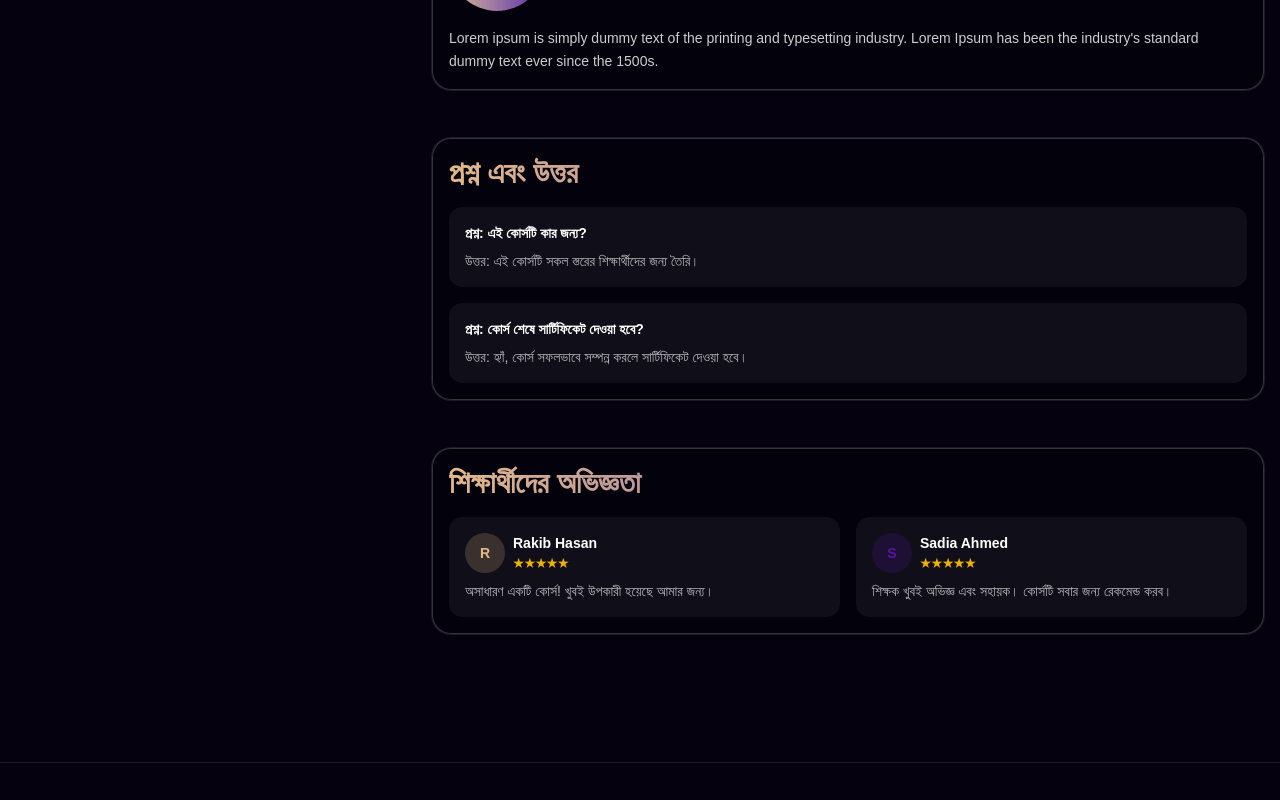
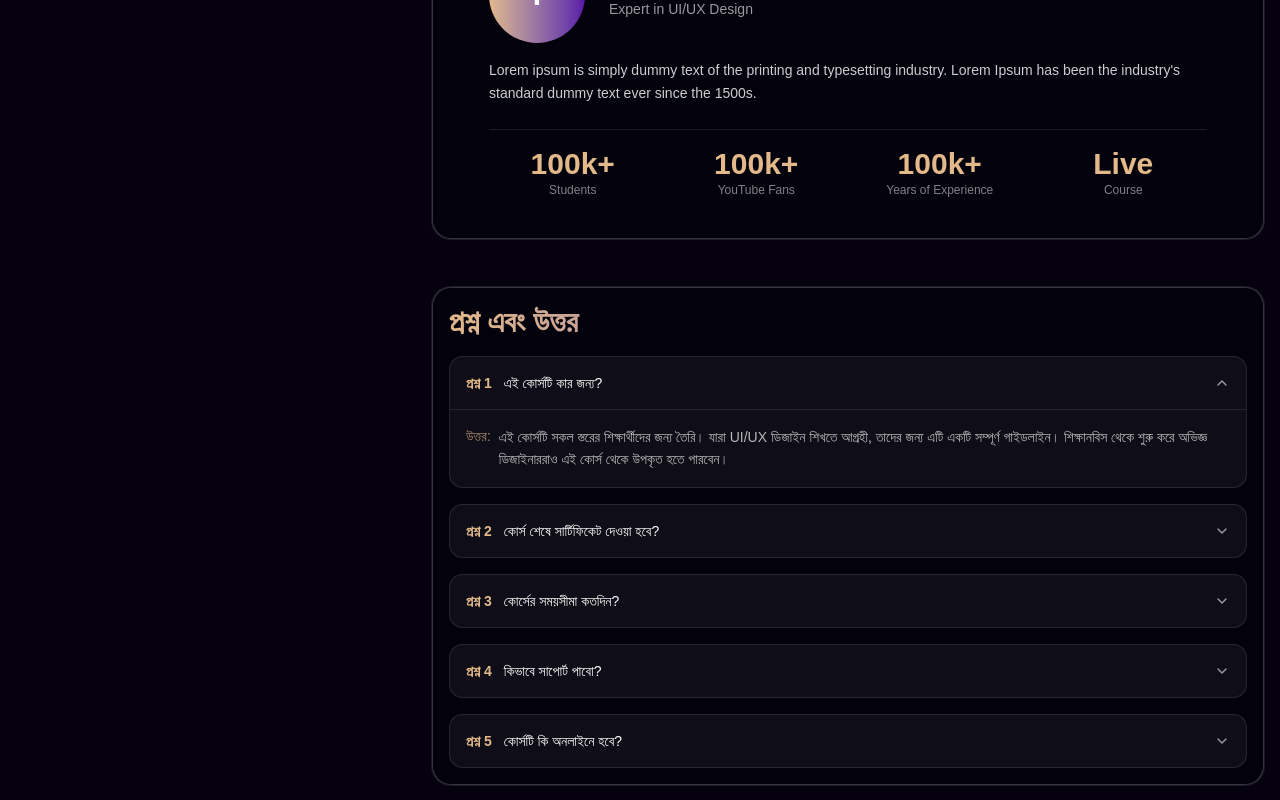
Before and after one commit to gmitsolution3/ai-learning-academy, a Next.js app: page /courses/advanced-javascript-concepts in a window 1280 px wide. Shown: the part 2160-2960 px from the top of the page. Built offline with nearby package versions, Linux system fonts and the light colour scheme; a web font is replaced by a local one.

Commit message:
course detail page added

```diff
--- a/components/CourseDetail/CourseDetail.tsx
+++ b/components/CourseDetail/CourseDetail.tsx
@@ -27,11 +27,6 @@ export default function CourseDetail() {
     },
     { id: "teacher", title: "যার কাছ থেকে শিখবেন", icon: Speech },
     { id: "qna", title: "প্রশ্ন এবং উত্তর", icon: Laptop },
-    {
-      id: "reviews",
-      title: "শিক্ষার্থীদের অভিজ্ঞতা",
-      icon: ListChecks,
-    },
   ];
 
   const scrollToSection = (id: string) => {
--- a/components/CourseDetail/CourseDetailContent.tsx
+++ b/components/CourseDetail/CourseDetailContent.tsx
@@ -16,6 +16,7 @@ import {
   Shield,
 } from "lucide-react";
 import CourseCurriculum from "./CourseCurriculum";
+import CourseQNA from "./CourseQNA";
 
 const modules = [
   {
@@ -152,7 +153,7 @@ export default function CourseDetailContent() {
 
       {/* Section 3 - Teacher */}
       <section id="teacher" className="scroll-mt-24">
-        <Card className="border border-white/20 bg-[#03050A]/50 backdrop-blur-sm">
+        <Card className="border border-white/20 bg-[#03050A]/50 backdrop-blur-sm p-10">
           <CardHeader>
             <CardTitle className="text-2xl md:text-3xl font-bold bg-gradient-to-r from-secondary to-primary bg-clip-text text-transparent">
               যার কাছ থেকে শিখবেন
@@ -174,97 +175,48 @@ export default function CourseDetailContent() {
                 </p>
               </div>
             </div>
+
             <p className="text-white/80 leading-relaxed mt-4">
               Lorem ipsum is simply dummy text of the printing and
               typesetting industry. Lorem Ipsum has been the
               industry's standard dummy text ever since the 1500s.
             </p>
-          </CardContent>
-        </Card>
-      </section>
 
-      {/* Section 4 - Q&A */}
-      <section id="qna" className="scroll-mt-24">
-        <Card className="border border-white/20 bg-[#03050A]/50 backdrop-blur-sm">
-          <CardHeader>
-            <CardTitle className="text-2xl md:text-3xl font-bold bg-gradient-to-r from-secondary to-primary bg-clip-text text-transparent">
-              প্রশ্ন এবং উত্তর
-            </CardTitle>
-          </CardHeader>
-          <CardContent>
-            <div className="space-y-4">
-              <div className="p-4 rounded-lg bg-white/5">
-                <h4 className="font-semibold text-white mb-2">
-                  প্রশ্ন: এই কোর্সটি কার জন্য?
-                </h4>
-                <p className="text-white/70">
-                  উত্তর: এই কোর্সটি সকল স্তরের শিক্ষার্থীদের জন্য
-                  তৈরি।
+            {/* Statistics Section */}
+            <div className="grid grid-cols-2 md:grid-cols-4 gap-4 mt-6 pt-4 border-t border-white/10">
+              <div className="text-center">
+                <p className="text-2xl md:text-3xl font-bold text-secondary">
+                  100k+
+                </p>
+                <p className="text-xs text-white/50">Students</p>
+              </div>
+              <div className="text-center">
+                <p className="text-2xl md:text-3xl font-bold text-secondary">
+                  100k+
+                </p>
+                <p className="text-xs text-white/50">YouTube Fans</p>
+              </div>
+              <div className="text-center">
+                <p className="text-2xl md:text-3xl font-bold text-secondary">
+                  100k+
+                </p>
+                <p className="text-xs text-white/50">
+                  Years of Experience
                 </p>
               </div>
-              <div className="p-4 rounded-lg bg-white/5">
-                <h4 className="font-semibold text-white mb-2">
-                  প্রশ্ন: কোর্স শেষে সার্টিফিকেট দেওয়া হবে?
-                </h4>
-                <p className="text-white/70">
-                  উত্তর: হ্যাঁ, কোর্স সফলভাবে সম্পন্ন করলে সার্টিফিকেট
-                  দেওয়া হবে।
+              <div className="text-center">
+                <p className="text-2xl md:text-3xl font-bold text-secondary">
+                  Live
                 </p>
+                <p className="text-xs text-white/50">Course</p>
               </div>
             </div>
           </CardContent>
         </Card>
       </section>
 
-      {/* Section 5 - Reviews */}
-      <section id="reviews" className="scroll-mt-24">
-        <Card className="border border-white/20 bg-[#03050A]/50 backdrop-blur-sm">
-          <CardHeader>
-            <CardTitle className="text-2xl md:text-3xl font-bold bg-gradient-to-r from-secondary to-primary bg-clip-text text-transparent">
-              শিক্ষার্থীদের অভিজ্ঞতা
-            </CardTitle>
-          </CardHeader>
-          <CardContent>
-            <div className="grid grid-cols-1 md:grid-cols-2 gap-4">
-              <div className="p-4 rounded-lg bg-white/5">
-                <div className="flex items-center gap-2 mb-2">
-                  <div className="w-10 h-10 rounded-full bg-secondary/20 flex items-center justify-center">
-                    <span className="font-bold text-secondary">
-                      R
-                    </span>
-                  </div>
-                  <div>
-                    <p className="font-semibold text-white">
-                      Rakib Hasan
-                    </p>
-                    <div className="flex text-yellow-500">★★★★★</div>
-                  </div>
-                </div>
-                <p className="text-white/70 text-sm">
-                  অসাধারণ একটি কোর্স! খুবই উপকারী হয়েছে আমার জন্য।
-                </p>
-              </div>
-              <div className="p-4 rounded-lg bg-white/5">
-                <div className="flex items-center gap-2 mb-2">
-                  <div className="w-10 h-10 rounded-full bg-primary/20 flex items-center justify-center">
-                    <span className="font-bold text-primary">S</span>
-                  </div>
-                  <div>
-                    <p className="font-semibold text-white">
-                      Sadia Ahmed
-                    </p>
-                    <div className="flex text-yellow-500">★★★★★</div>
-                  </div>
-                </div>
-                <p className="text-white/70 text-sm">
-                  শিক্ষক খুবই অভিজ্ঞ এবং সহায়ক। কোর্সটি সবার জন্য
-                  রেকমেন্ড করব।
-                </p>
-              </div>
-            </div>
-          </CardContent>
-        </Card>
-      </section>
+      {/* Section 4 - Q&A */}
+      <CourseQNA />
     </div>
   );
 }
--- /dev/null
+++ b/components/CourseDetail/CourseQNA.tsx
@@ -0,0 +1,132 @@
+"use client";
+
+import { useState, useRef, useEffect } from "react";
+import {
+  Card,
+  CardContent,
+  CardHeader,
+  CardTitle,
+} from "@/components/ui/card";
+import { ChevronDown } from "lucide-react";
+
+export default function CourseQNA() {
+  const [openQuestions, setOpenQuestions] = useState<number[]>([0]);
+  const [heights, setHeights] = useState<{ [key: number]: number }>(
+    {},
+  );
+  const contentRefs = useRef<{
+    [key: number]: HTMLDivElement | null;
+  }>({});
+
+  const qnaData = [
+    {
+      question: "এই কোর্সটি কার জন্য?",
+      answer:
+        "এই কোর্সটি সকল স্তরের শিক্ষার্থীদের জন্য তৈরি। যারা UI/UX ডিজাইন শিখতে আগ্রহী, তাদের জন্য এটি একটি সম্পূর্ণ গাইডলাইন। শিক্ষানবিস থেকে শুরু করে অভিজ্ঞ ডিজাইনাররাও এই কোর্স থেকে উপকৃত হতে পারবেন।",
+    },
+    {
+      question: "কোর্স শেষে সার্টিফিকেট দেওয়া হবে?",
+      answer:
+        "হ্যাঁ, কোর্স সফলভাবে সম্পন্ন করলে আন্তর্জাতিক মানের সার্টিফিকেট দেওয়া হবে। যা আপনার ক্যারিয়ারে গুরুত্বপূর্ণ ভূমিকা রাখবে।",
+    },
+    {
+      question: "কোর্সের সময়সীমা কতদিন?",
+      answer:
+        "এই কোর্সে লাইফটাইম অ্যাক্সেস দেওয়া হবে। আপনি আপনার সুবিধামত সময়ে কোর্সটি সম্পন্ন করতে পারবেন। কোনো সময়সীমার বাধ্যবাধকতা নেই।",
+    },
+    {
+      question: "কিভাবে সাপোর্ট পাবো?",
+      answer:
+        "আমাদের 24/7 লাইভ সাপোর্ট টিম সবসময় আপনার পাশে আছে। আপনি যেকোনো সময় আমাদের কমিউনিটি গ্রুপে বা সরাসরি সাপোর্ট টিমের সাথে যোগাযোগ করতে পারবেন।",
+    },
+    {
+      question: "কোর্সটি কি অনলাইনে হবে?",
+      answer:
+        "হ্যাঁ, কোর্সটি সম্পূর্ণ অনলাইন প্ল্যাটফর্মে হবে। আপনি যেকোনো জায়গা থেকে, যেকোনো ডিভাইসে (মোবাইল, ট্যাব, ল্যাপটপ) কোর্সটি অ্যাক্সেস করতে পারবেন।",
+    },
+  ];
+
+  const toggleQuestion = (index: number) => {
+    setOpenQuestions((prev) =>
+      prev.includes(index)
+        ? prev.filter((i) => i !== index)
+        : [...prev, index],
+    );
+  };
+
+  useEffect(() => {
+    const newHeights: { [key: number]: number } = {};
+    qnaData.forEach((_, index) => {
+      if (contentRefs.current[index]) {
+        newHeights[index] =
+          contentRefs.current[index]?.scrollHeight || 0;
+      }
+    });
+    setHeights(newHeights);
+  }, []);
+
+  return (
+    <section id="qna" className="scroll-mt-24">
+      <Card className="border border-white/20 bg-[#03050A]/50 backdrop-blur-sm">
+        <CardHeader>
+          <CardTitle className="text-2xl md:text-3xl font-bold bg-gradient-to-r from-secondary to-primary bg-clip-text text-transparent">
+            প্রশ্ন এবং উত্তর
+          </CardTitle>
+        </CardHeader>
+        <CardContent className="space-y-4">
+          {qnaData.map((item, index) => (
+            <div
+              key={index}
+              className="border border-white/10 rounded-lg overflow-hidden bg-white/5"
+            >
+              <button
+                onClick={() => toggleQuestion(index)}
+                className="w-full flex items-center justify-between p-4 hover:bg-white/10 transition-all duration-300 text-left group"
+              >
+                <div className="flex items-center gap-3">
+                  <span className="text-secondary font-bold text-sm">
+                    প্রশ্ন {index + 1}
+                  </span>
+                  <h4 className="text-white font-medium">
+                    {item.question}
+                  </h4>
+                </div>
+                <ChevronDown
+                  className={`h-4 w-4 text-white/60 transition-all duration-500 ease-in-out ${
+                    openQuestions.includes(index) ? "rotate-180" : ""
+                  }`}
+                />
+              </button>
+
+              <div
+                className="transition-all duration-500 ease-in-out overflow-hidden"
+                style={{
+                  maxHeight: openQuestions.includes(index)
+                    ? `${heights[index] || 200}px`
+                    : "0px",
+                  opacity: openQuestions.includes(index) ? 1 : 0,
+                }}
+              >
+                <div
+                  ref={(el) => {
+                    contentRefs.current[index] = el;
+                  }}
+                  className="border-t border-white/10 p-4 space-y-2"
+                >
+                  <div className="flex items-start gap-2">
+                    <span className="text-secondary/70 text-sm font-medium">
+                      উত্তর:
+                    </span>
+                    <p className="text-white/70 leading-relaxed text-sm">
+                      {item.answer}
+                    </p>
+                  </div>
+                </div>
+              </div>
+            </div>
+          ))}
+        </CardContent>
+      </Card>
+    </section>
+  );
+}
```
Also changed, not shown: components/CourseDetail/CourseCurriculum.tsx (+28 -10 lines).
